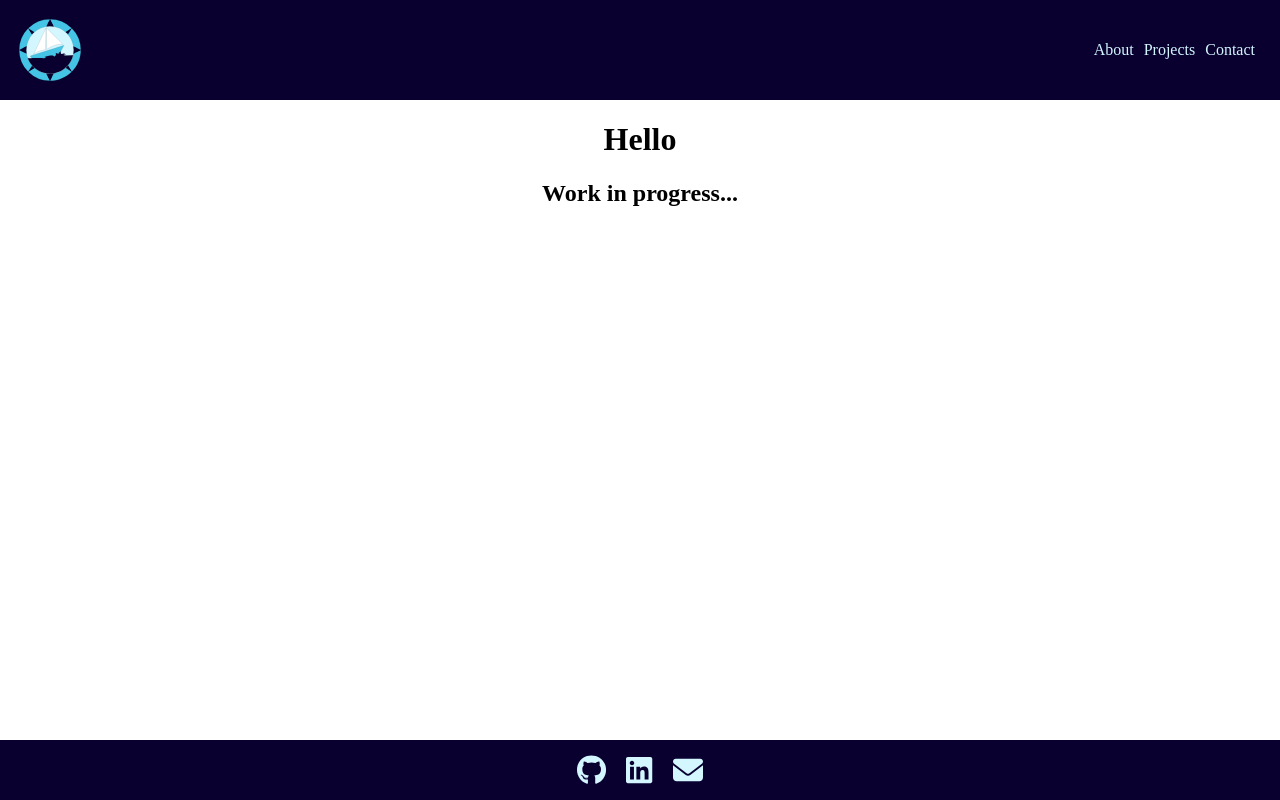
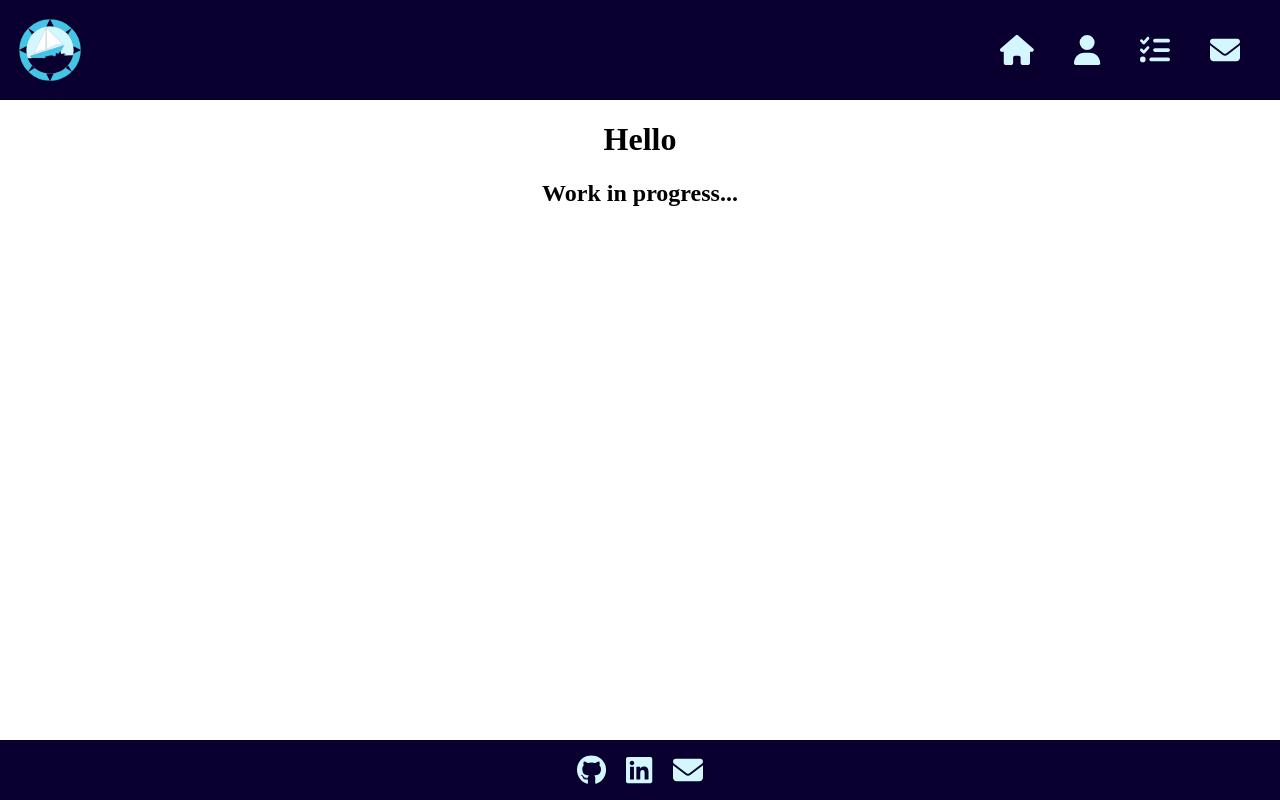
Before and after one commit to frye/react-portfolio, a React (Create React App) app: page / in a window 1280 px wide. Built offline with nearby package versions, Linux system fonts and the light colour scheme.

Commit message:
Changing nav links to icons and adding animations.

```diff
--- a/src/components/NavBar/index.js
+++ b/src/components/NavBar/index.js
@@ -1,7 +1,14 @@
-import './index.scss';
+import "./index.scss";
 import React from "react";
 import LogoSam from "../../assets/images/logo.svg";
-import { Link } from "react-router-dom";
+import { Link, NavLink } from "react-router-dom";
+import { FontAwesomeIcon } from "@fortawesome/react-fontawesome";
+import {
+  faHome,
+  faUser,
+  faEnvelope,
+  faListCheck,
+} from "@fortawesome/free-solid-svg-icons";
 
 const NavBar = () => {
   return (
@@ -10,17 +17,24 @@ const NavBar = () => {
         <img src={LogoSam} alt="Logo" />
       </Link>
       <div>
-        <ul>
-          <li>
-            <a href="#About">About</a>
-          </li>
-          <li>
-            <a href="#Projects">Projects</a>
-          </li>
-          <li>
-            <a href="#Contact">Contact</a>
-          </li>
-        </ul>
+        <div className="nav-list">
+          <NavLink exact="true" activeclassname="active" to="/">
+            <FontAwesomeIcon icon={faHome} />
+          </NavLink>
+          <NavLink activeclassname="active" className="about-link" to="/about">
+            <FontAwesomeIcon icon={faUser} />
+          </NavLink>
+          <NavLink
+            activeclassname="active"
+            className="about-link"
+            to="/projects"
+          >
+            <FontAwesomeIcon icon={faListCheck} />
+          </NavLink>
+          <NavLink activeclassname="active" className="about-link" to="/contact">
+            <FontAwesomeIcon icon={faEnvelope} />
+          </NavLink>
+        </div>
       </div>
     </header>
   );
--- a/src/components/NavBar/index.scss
+++ b/src/components/NavBar/index.scss
@@ -19,26 +19,48 @@
     }
   }
 
-  ul {
+  .nav-list {
     display: flex;
     list-style: none;
     text-decoration: none;
     padding: 20px;
 
-    li {
-      margin: 5px;
-      color: var(--theme-font-color);
+    a {
+      svg {
+        display: block;
+        height: 30px;
+        width: auto;
+        margin: auto 10px;
+        padding: 10px;
+        color: var(--theme-font-color);
+      }
 
-      a{
-        color: var(--theme-font-color);
+      &:hover {
+        color: var(--theme-highlight-color);
 
-        &:hover {
-          color: var(--theme-highlight-color);
+        svg {
           transition: all 0.3s ease-out;
+          opacity: 0;
+        }
+
+        &:after {
+          opacity: 1;
         }
       }
     }
 
-
+    &:after {
+      content: "";
+      font-size: 9px;
+      letter-spacing: 2px;
+      position: absolute;
+      bottom: 0;
+      display: block;
+      width: 100%;
+      text-align: center;
+      opacity: 0;
+      -webkit-transition: all 0.3s ease-out;
+      transition: all 0.3s ease-out;
+    }
   }
 }
```
